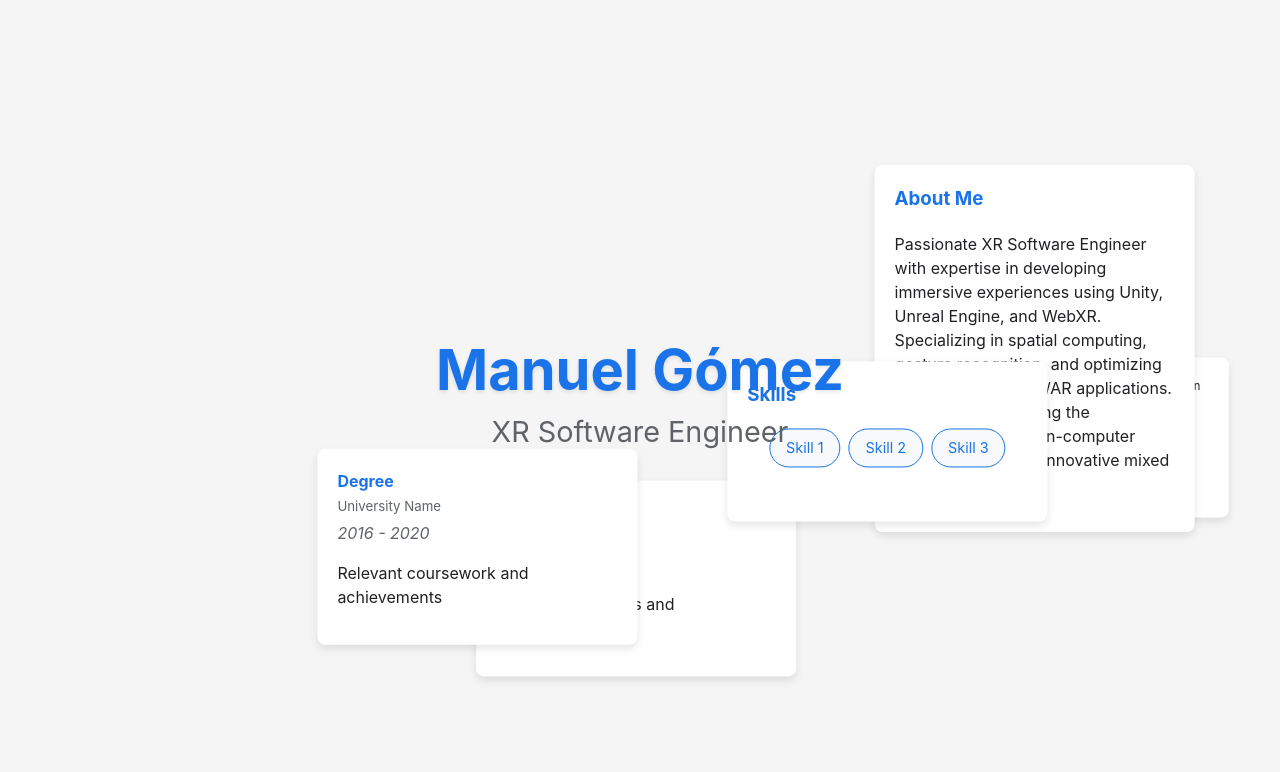
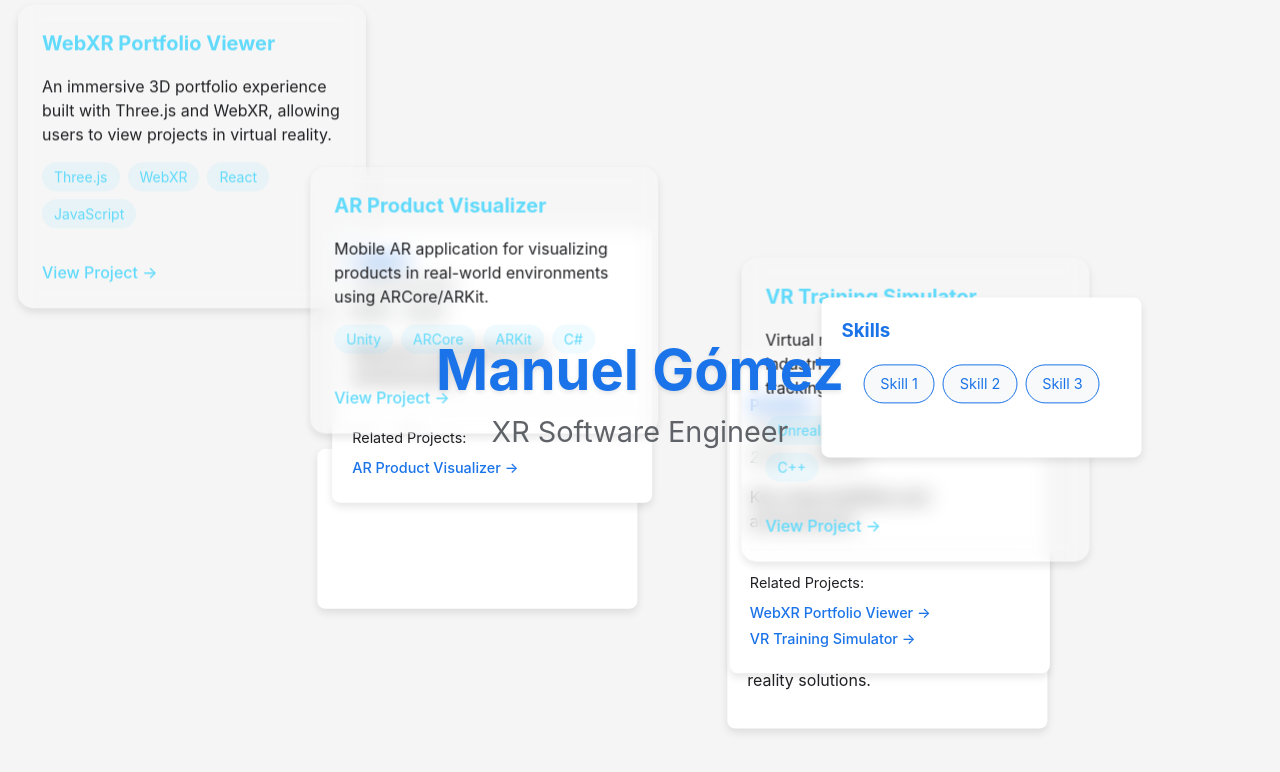
Before and after one commit to manugomez95/manueljgomez.com, a React (Vite) app: page / in a window 1280 px wide. Shown: the top 772 px of the page. Built offline with nearby package versions, Linux system fonts and the light colour scheme.

Commit message:
Projects cards

```diff
--- a/src/App.css
+++ b/src/App.css
@@ -278,3 +278,79 @@ h5 {
   transform: none;
   margin-bottom: var(--organized-gap);
 }
+
+.project-card {
+  background: rgba(255, 255, 255, 0.1);
+  backdrop-filter: blur(10px);
+  border-radius: 15px;
+  padding: 1.5rem;
+  width: 300px;
+  color: #ffffff;
+}
+
+.project-card h4 {
+  margin: 0 0 1rem 0;
+  font-size: 1.25rem;
+  color: #61dafb;
+}
+
+.project-technologies {
+  display: flex;
+  flex-wrap: wrap;
+  gap: 0.5rem;
+  margin: 1rem 0;
+}
+
+.tech-item {
+  background: rgba(97, 218, 251, 0.1);
+  padding: 0.25rem 0.75rem;
+  border-radius: 15px;
+  font-size: 0.875rem;
+  color: #61dafb;
+}
+
+.project-link {
+  display: inline-block;
+  margin-top: 1rem;
+  color: #61dafb;
+  text-decoration: none;
+  transition: color 0.3s ease;
+}
+
+.project-link:hover {
+  color: #ffffff;
+}
+
+.related-projects {
+  margin-top: 1rem;
+  border-top: 1px solid rgba(0, 0, 0, 0.1);
+  padding-top: 0.5rem;
+}
+
+.projects-label {
+  font-size: 0.9rem;
+  color: var(--secondary-color);
+  margin-bottom: 0.5rem;
+}
+
+.project-reference {
+  display: block;
+  color: var(--primary-color);
+  text-decoration: none;
+  font-size: 0.9rem;
+  margin: 0.25rem 0;
+  transition: color 0.3s ease;
+}
+
+.project-reference:hover {
+  color: var(--secondary-color);
+}
+
+.organized .related-projects {
+  margin-top: var(--organized-gap);
+  padding-top: var(--organized-gap);
+}
+
+.organized .project-reference {
+  font-size: var(--font-xs);
+}
--- a/src/App.jsx
+++ b/src/App.jsx
@@ -6,14 +6,24 @@ import {
   AboutCard,
   ExperienceCard,
   EducationCard,
-  SkillsCard
+  SkillsCard,
+  ProjectCard
 } from './components/CVCards';
 import './App.css';
 
 function App() {
-  const totalCards = 2 + cvData.experience.length + cvData.education.length + 1; // Contact, About, Experience(s), Education(s), Skills
+  const totalCards = 2 + cvData.experience.length + cvData.education.length + 1 + cvData.projects.length; // Contact, About, Experience(s), Education(s), Skills, Projects
   const { isOrganized, setIsOrganized, startPos: contactStartPos, getAnimation: getContactAnimation } = useCardAnimation(0, totalCards);
   const { startPos: aboutStartPos, getAnimation: getAboutAnimation } = useCardAnimation(1, totalCards);
+  const { startPos: skillsStartPos, getAnimation: getSkillsAnimation } = useCardAnimation(totalCards - 1, totalCards);
+
+  // Pre-calculate all project animations
+  const projectAnimations = cvData.projects.map((_, index) => {
+    return useCardAnimation(
+      index + 2 + cvData.experience.length + cvData.education.length,
+      totalCards
+    );
+  });
 
   const toggleOrganize = () => {
     setIsOrganized(!isOrganized);
@@ -42,31 +52,47 @@ function App() {
 
         {cvData.experience.map((job, index) => {
           const { startPos, getAnimation } = useCardAnimation(index + 2, totalCards);
+          const relatedProjects = cvData.projects.filter(project => project.relatedExperience === job.company);
           return (
             <ExperienceCard
               key={index}
               initial={{ x: startPos.x, y: startPos.y }}
               animate={getAnimation()}
               {...job}
+              projects={relatedProjects}
             />
           );
         })}
 
         {cvData.education.map((edu, index) => {
           const { startPos, getAnimation } = useCardAnimation(index + 2 + cvData.experience.length, totalCards);
+          const relatedProjects = cvData.projects.filter(project => project.relatedEducation === edu.institution);
           return (
             <EducationCard
               key={index}
               initial={{ x: startPos.x, y: startPos.y }}
               animate={getAnimation()}
               {...edu}
+              projects={relatedProjects}
+            />
+          );
+        })}
+
+        {!isOrganized && cvData.projects.map((project, index) => {
+          const { startPos, getAnimation } = projectAnimations[index];
+          return (
+            <ProjectCard
+              key={index}
+              initial={{ x: startPos.x, y: startPos.y }}
+              animate={getAnimation()}
+              {...project}
             />
           );
         })}
 
         <SkillsCard
-          initial={{ x: getInitialPosition(totalCards - 1, totalCards).x, y: getInitialPosition(totalCards - 1, totalCards).y }}
-          animate={useCardAnimation(totalCards - 1, totalCards).getAnimation()}
+          initial={{ x: skillsStartPos.x, y: skillsStartPos.y }}
+          animate={getSkillsAnimation()}
           skills={cvData.skills}
         />
       </div>
--- a/src/components/CVCards.jsx
+++ b/src/components/CVCards.jsx
@@ -17,21 +17,41 @@ export const AboutCard = ({ initial, animate, about }) => (
   </FloatingCard>
 );
 
-export const ExperienceCard = ({ initial, animate, position, company, period, description }) => (
+export const ExperienceCard = ({ initial, animate, position, company, period, description, projects }) => (
   <FloatingCard className="experience-card" initial={initial} animate={animate}>
     <h4>{position}</h4>
     <h5>{company}</h5>
     <p className="period">{period}</p>
     <p>{description}</p>
+    {projects && projects.length > 0 && (
+      <div className="related-projects">
+        <p className="projects-label">Related Projects:</p>
+        {projects.map((project, index) => (
+          <a key={index} href={project.link} target="_blank" rel="noopener noreferrer" className="project-reference">
+            {project.title} →
+          </a>
+        ))}
+      </div>
+    )}
   </FloatingCard>
 );
 
-export const EducationCard = ({ initial, animate, degree, institution, period, description }) => (
+export const EducationCard = ({ initial, animate, degree, institution, period, description, projects }) => (
   <FloatingCard className="education-card" initial={initial} animate={animate}>
     <h4>{degree}</h4>
     <h5>{institution}</h5>
     <p className="period">{period}</p>
     <p>{description}</p>
+    {projects && projects.length > 0 && (
+      <div className="related-projects">
+        <p className="projects-label">Related Projects:</p>
+        {projects.map((project, index) => (
+          <a key={index} href={project.link} target="_blank" rel="noopener noreferrer" className="project-reference">
+            {project.title} →
+          </a>
+        ))}
+      </div>
+    )}
   </FloatingCard>
 );
 
@@ -43,6 +63,23 @@ export const SkillsCard = ({ initial, animate, skills }) => (
         <span key={index} className="skill-item">{skill}</span>
       ))}
     </div>
+  </FloatingCard>
+);
+
+export const ProjectCard = ({ initial, animate, title, description, technologies, link }) => (
+  <FloatingCard className="project-card" initial={initial} animate={animate}>
+    <h4>{title}</h4>
+    <p>{description}</p>
+    <div className="project-technologies">
+      {technologies.map((tech, index) => (
+        <span key={index} className="tech-item">{tech}</span>
+      ))}
+    </div>
+    {link && (
+      <a href={link} target="_blank" rel="noopener noreferrer" className="project-link">
+        View Project →
+      </a>
+    )}
   </FloatingCard>
 );
 
@@ -68,7 +105,11 @@ ExperienceCard.propTypes = {
   position: PropTypes.string.isRequired,
   company: PropTypes.string.isRequired,
   period: PropTypes.string.isRequired,
-  description: PropTypes.string.isRequired
+  description: PropTypes.string.isRequired,
+  projects: PropTypes.arrayOf(PropTypes.shape({
+    title: PropTypes.string.isRequired,
+    link: PropTypes.string.isRequired
+  }))
 };
 
 EducationCard.propTypes = {
@@ -76,10 +117,22 @@ EducationCard.propTypes = {
   degree: PropTypes.string.isRequired,
   institution: PropTypes.string.isRequired,
   period: PropTypes.string.isRequired,
-  description: PropTypes.string.isRequired
+  description: PropTypes.string.isRequired,
+  projects: PropTypes.arrayOf(PropTypes.shape({
+    title: PropTypes.string.isRequired,
+    link: PropTypes.string.isRequired
+  }))
 };
 
 SkillsCard.propTypes = {
   ...cardBasePropTypes,
   skills: PropTypes.arrayOf(PropTypes.string).isRequired
 };
+
+ProjectCard.propTypes = {
+  ...cardBasePropTypes,
+  title: PropTypes.string.isRequired,
+  description: PropTypes.string.isRequired,
+  technologies: PropTypes.arrayOf(PropTypes.string).isRequired,
+  link: PropTypes.string
+};
--- a/src/data/cvData.js
+++ b/src/data/cvData.js
@@ -26,5 +26,28 @@ export const cvData = {
     "Skill 1",
     "Skill 2",
     "Skill 3"
+  ],
+  projects: [
+    {
+      title: "WebXR Portfolio Viewer",
+      description: "An immersive 3D portfolio experience built with Three.js and WebXR, allowing users to view projects in virtual reality.",
+      technologies: ["Three.js", "WebXR", "React", "JavaScript"],
+      link: "https://github.com/yourusername/webxr-portfolio",
+      relatedExperience: "Company Name"
+    },
+    {
+      title: "AR Product Visualizer",
+      description: "Mobile AR application for visualizing products in real-world environments using ARCore/ARKit.",
+      technologies: ["Unity", "ARCore", "ARKit", "C#"],
+      link: "https://github.com/yourusername/ar-visualizer",
+      relatedEducation: "University Name"
+    },
+    {
+      title: "VR Training Simulator",
+      description: "Virtual reality training platform for industrial safety procedures using hand tracking and voice commands.",
+      technologies: ["Unreal Engine", "OpenXR", "Blueprint", "C++"],
+      link: "https://github.com/yourusername/vr-training",
+      relatedExperience: "Company Name"
+    }
   ]
 };
```
